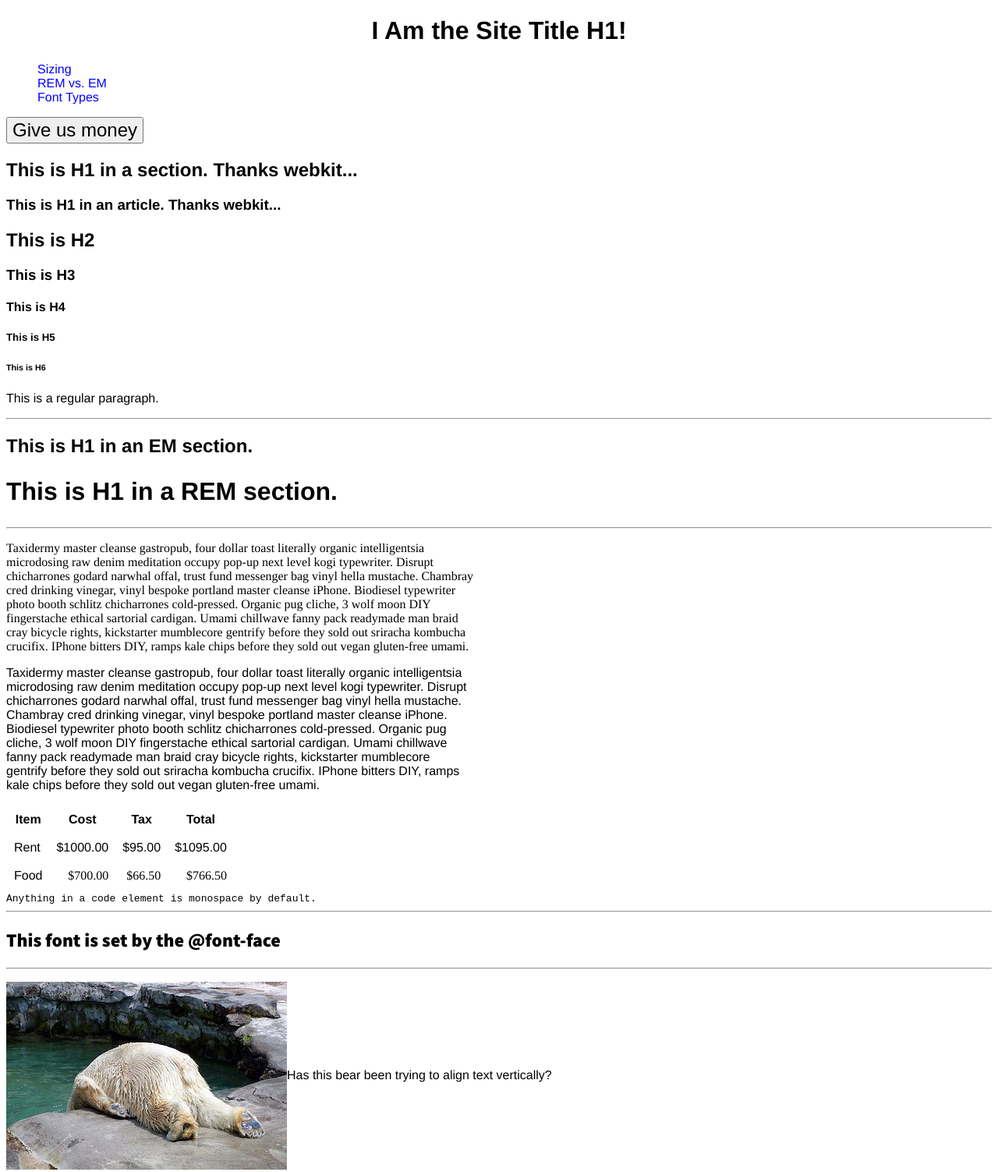
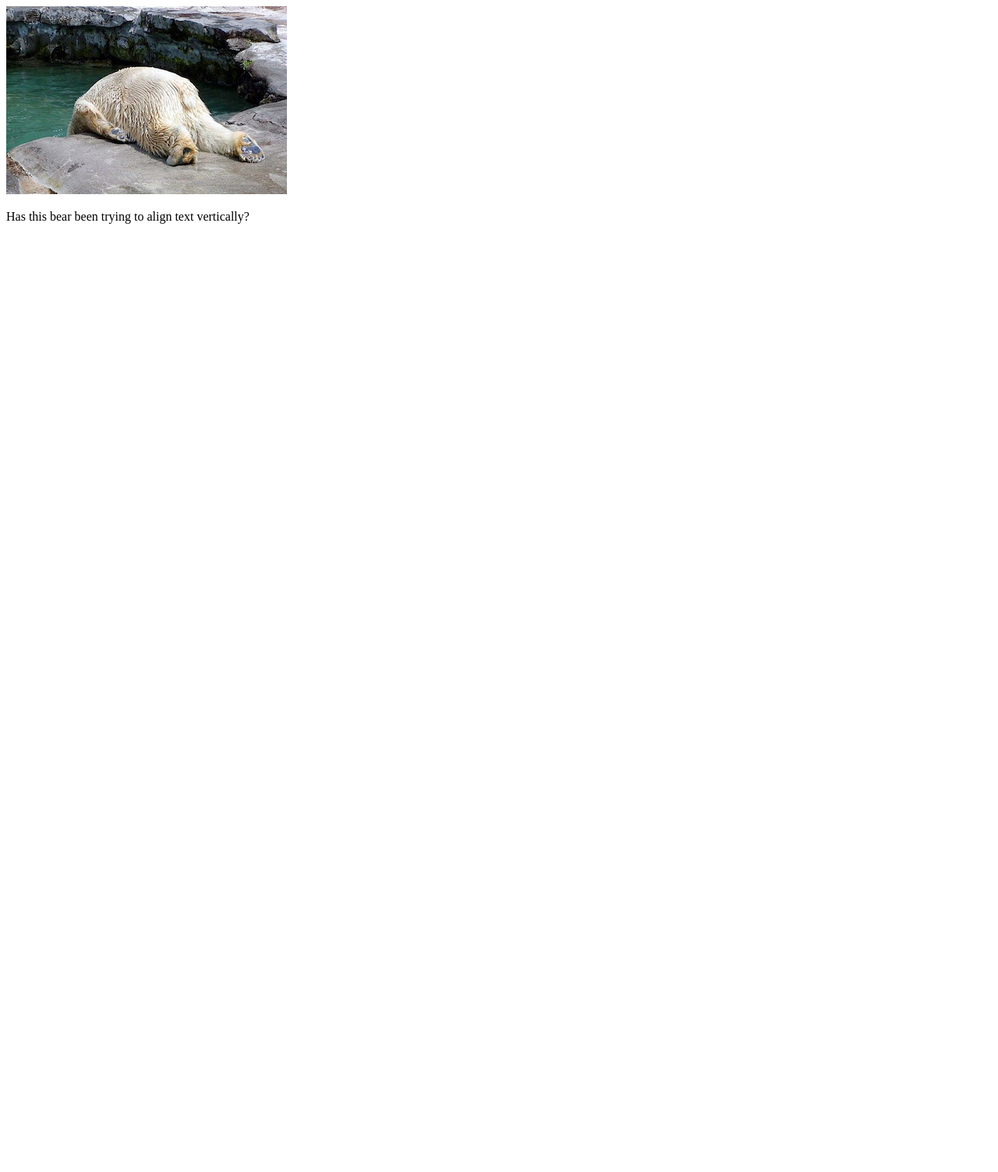
Before and after one commit to codefellows/seattle-201n7, a plain HTML site: page class-05-images--color--text/lecture/index.html in a window 1280 px wide. Shown: the top 1503 px of the page at 78% size. After the commit the page ends 800 px from the top, so only its background shows below. Drawn offline with Linux system fonts and the light colour scheme.

Commit message:
update lecture readme

```diff
--- a/class-05-images--color--text/lecture/index.html
+++ b/class-05-images--color--text/lecture/index.html
@@ -7,100 +7,9 @@
   </head>
   <body>
 
-    <header>
-      <h1>I Am the Site Title H1!</h1>
-
-      <ul>
-        <li><a href="#text-sizing">Sizing</a></li>
-        <li><a href="#rem-vs-em">REM vs. EM</a></li>
-        <li><a href="#font-types">Font Types</a></li>
-      </ul>
-
-      <button type="button">Give us money</button>
-    </header>
-
-    <main>
-
-      <section id="text-sizing">
-
-        <h1>This is H1 in a section. Thanks webkit...</h1>
-
-        <article>
-          <h1>This is H1 in an article. Thanks webkit...</h1>
-          <h2>This is H2</h2>
-          <h3>This is H3</h3>
-          <h4>This is H4</h4>
-          <h5>This is H5</h5>
-          <h6>This is H6</h6>
-          <p>This is a regular paragraph.</p>
-        </article>
-
-      </section>
-
-      <hr>
-      <section id="rem-vs-em">
-
-        <h1 class="em">This is H1 in an EM section.</h1>
-        <h1 class="rem">This is H1 in a REM section.</h1>
-
-      </section>
-
-      <hr>
-
-      <section id="font-types">
-
-        <p class="serif-text">
-          Taxidermy master cleanse gastropub, four dollar toast literally organic intelligentsia microdosing raw denim meditation occupy pop-up next level kogi typewriter. Disrupt chicharrones godard narwhal offal, trust fund messenger bag vinyl hella mustache. Chambray cred drinking vinegar, vinyl bespoke portland master cleanse iPhone. Biodiesel typewriter photo booth schlitz chicharrones cold-pressed. Organic pug cliche, 3 wolf moon DIY fingerstache ethical sartorial cardigan. Umami chillwave fanny pack readymade man braid cray bicycle rights, kickstarter mumblecore gentrify before they sold out sriracha kombucha crucifix. IPhone bitters DIY, ramps kale chips before they sold out vegan gluten-free umami.
-        </p>
-
-        <p class="sans-text">
-          Taxidermy master cleanse gastropub, four dollar toast literally organic intelligentsia microdosing raw denim meditation occupy pop-up next level kogi typewriter. Disrupt chicharrones godard narwhal offal, trust fund messenger bag vinyl hella mustache. Chambray cred drinking vinegar, vinyl bespoke portland master cleanse iPhone. Biodiesel typewriter photo booth schlitz chicharrones cold-pressed. Organic pug cliche, 3 wolf moon DIY fingerstache ethical sartorial cardigan. Umami chillwave fanny pack readymade man braid cray bicycle rights, kickstarter mumblecore gentrify before they sold out sriracha kombucha crucifix. IPhone bitters DIY, ramps kale chips before they sold out vegan gluten-free umami.
-        </p>
-
-        <table>
-          <tr>
-            <th>Item</th>
-            <th>Cost</th>
-            <th>Tax</th>
-            <th>Total</th>
-          </tr>
-          <tr>
-            <td>Rent</td>
-            <td class="num">$1000.00</td>
-            <td class="num">$95.00</td>
-            <td class="num">$1095.00</td>
-          </tr>
-          <tr>
-            <td>Food</td>
-            <td class="num serif-text">$700.00</td>
-            <td class="num serif-text">$66.50</td>
-            <td class="num serif-text">$766.50</td>
-          </tr>
-        </table>
-
-        <code>
-          Anything in a code element is monospace by default.
-        </code>
-
-      </section>
-
-      <hr>
-
-      <section id="font-face">
-
-        <h2>
-          This font is set by the @font-face
-        </h2>
-
-      </section>
-
-      <hr>
-
-      <p><img id="align-bear" src="polarBear.jpg" alt="sad bear" title="sad bear"/>Has this bear been trying to align text vertically?</p>
-
       <!-- uncomment this div to see an easy, flexbox-based solution to the vertical alignment problem -->
       <div class="flex-bear">
-        <img src="polarBear.jpg" alt="sad bear" />
+        <img src="polarBear.jpg" alt="sad bear" title="Boomstick"/>
         <p id="bear-caption">Has this bear been trying to align text vertically?</p>
       </div>
 
--- a/class-05-images--color--text/lecture/style.css
+++ b/class-05-images--color--text/lecture/style.css
@@ -1,86 +1,53 @@
-* {
-  -webkit-box-sizing: border-box;
-     -moz-box-sizing: border-box;
-          box-sizing: border-box;
-}
+/* CSS - Cascading Style Sheet */
+/* Palette color codes */
+/* Palette URL: http://paletton.com/#uid=53+081kqwjhna-vpsrfsNb1tp5jkOLawAQ8bBhhhZN7iZBhFk1-zN3Zm13Vpm10uQ0Ltp */
 
-body {
-  font-family: Helvetica, sans-serif;
-  /*font-size: 12px; /*set a custom default font size*/
-}
+/* Feel free to copy&paste color codes to your application */
 
-header h1 {
-  text-align: center;
-}
 
-header ul {
-  list-style-type: none;
-}
+/* As hex codes */
 
-a:link {
-  color: blue;
-  text-decoration: none;
-}
+.color-primary-0 { color: #20206B }	/* Main Primary color */
+.color-primary-1 { color: #4949BD }
+.color-primary-2 { color: #313198 }
+.color-primary-3 { color: #0E0E3D }
+.color-primary-4 { color: #06061E }
 
-a:hover {
-  color: orange;
-}
+.color-secondary-1-0 { color: #030C39 }	/* Main Secondary color (1) */
+.color-secondary-1-1 { color: #040C2C }
+.color-secondary-1-2 { color: #09185E }
+.color-secondary-1-3 { color: #000728 }
+.color-secondary-1-4 { color: #011160 }
 
-a:visited {
-  color: purple;
-}
+.color-secondary-2-0 { color: #B3B2BA }	/* Main Secondary color (2) */
+.color-secondary-2-1 { color: #6E6C7A }
+.color-secondary-2-2 { color: #7F7D8C }
+.color-secondary-2-3 { color: #A6A6AA }
+.color-secondary-2-4 { color: #A09FA2 }
 
-button {
-  font-size: 1.5rem;
-}
 
-button:active {
-  background-color: green;
-}
 
-#rem-vs-em {
-  font-size: 12px; /*parent to set default size for the em class*/
-}
+/* As RGBa codes */
 
-.em {
-  font-size: 2em;
-}
+.rgba-primary-0 { color: rgba( 32, 32,107,1) }	/* Main Primary color */
+.rgba-primary-1 { color: rgba( 73, 73,189,1) }
+.rgba-primary-2 { color: rgba( 49, 49,152,1) }
+.rgba-primary-3 { color: rgba( 14, 14, 61,1) }
+.rgba-primary-4 { color: rgba(  6,  6, 30,1) }
 
-.rem {
-  font-size: 2rem;
-}
+.rgba-secondary-1-0 { color: rgba(  3, 12, 57,1) }	/* Main Secondary color (1) */
+.rgba-secondary-1-1 { color: rgba(  4, 12, 44,1) }
+.rgba-secondary-1-2 { color: rgba(  9, 24, 94,1) }
+.rgba-secondary-1-3 { color: rgba(  0,  7, 40,1) }
+.rgba-secondary-1-4 { color: rgba(  1, 17, 96,1) }
 
-#font-types {
-  max-width: 600px;
-}
+.rgba-secondary-2-0 { color: rgba(179,178,186,1) }	/* Main Secondary color (2) */
+.rgba-secondary-2-1 { color: rgba(110,108,122,1) }
+.rgba-secondary-2-2 { color: rgba(127,125,140,1) }
+.rgba-secondary-2-3 { color: rgba(166,166,170,1) }
+.rgba-secondary-2-4 { color: rgba(160,159,162,1) }
 
-.serif-text {
-  font-family: Times, serif;
-}
 
-th, td {
-  padding: 0.5em;
-}
 
-.num {
-  text-align: right;
-}
-
-@font-face {
-  font-family: 'SourceSansProBlack';
-  src: url(fonts/SourceSansPro-Black.otf);
-}
-
-#font-face {
-  font-family: SourceSansProBlack, sans-serif;
-}
-
-#align-bear {
-  vertical-align: middle;
-}
-
-.flex-bear {
-  display: flex;
-  flex-direction: row;
-  align-items: center;
-}
+/* Generated by Paletton.com © 2002-2014 */
+/* http://paletton.com */
```
Also changed, not shown: class-04-links--functions--css_layout/lecture/app.js (+18 -2 lines), 1 other file.
